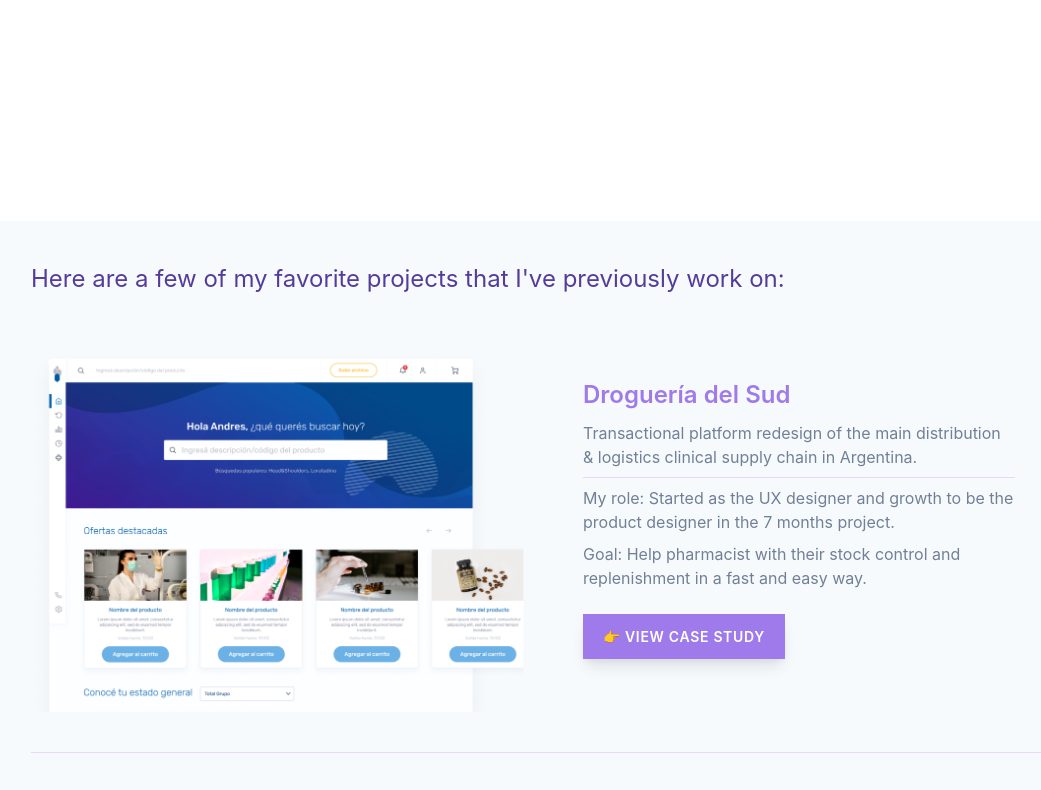
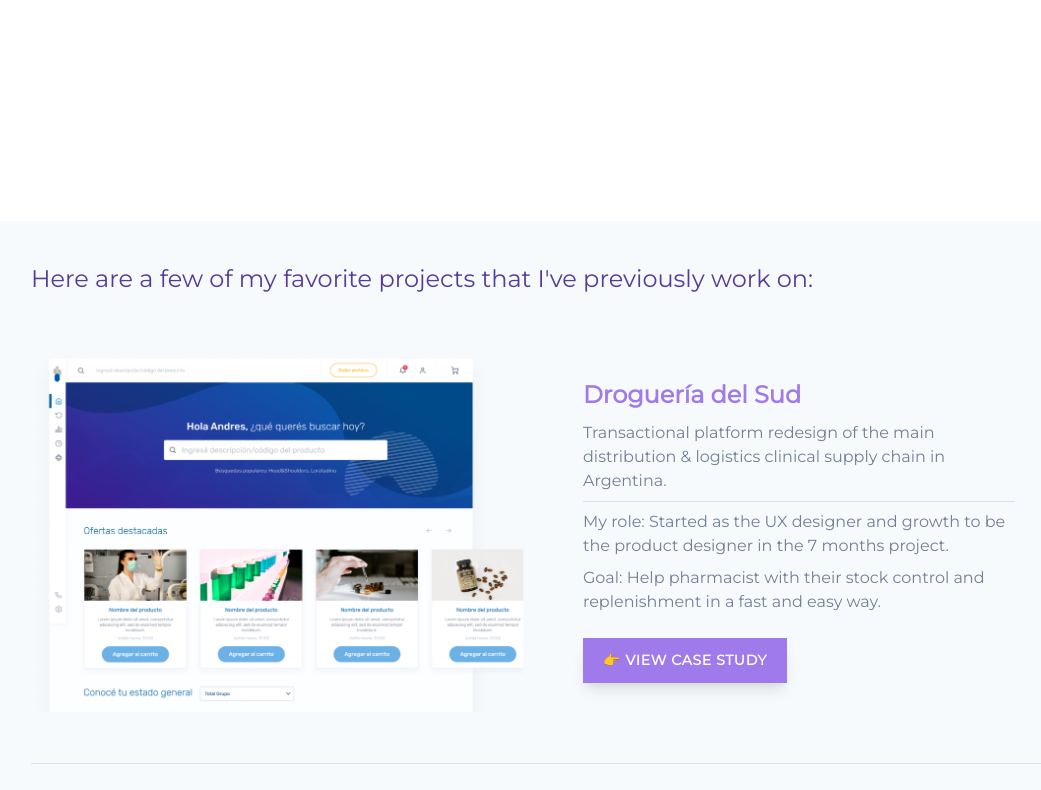
Before and after one commit to Yorbi12/yorbiMe, a website: page public/index.html in a window 1280 px wide. Shown: the part 579-1369 px from the top of the page, without its empty margins (97-1138 px from the left). Drawn offline with Linux system fonts and the light colour scheme.

Commit message:
corrección en fuente

```diff
--- a/public/index.html
+++ b/public/index.html
@@ -8,6 +8,11 @@
   <link href="images/yb_favicon.png" rel="apple-touch-icon">
   <link rel="stylesheet" href="./build/styles.css">
   <link href="https://cdn.remixicon.com/releases/v1.3.1/remixicon.css" rel="stylesheet">
+  <link href="https://fonts.googleapis.com/css?family=Montserrat&display=swap" rel="stylesheet">
+  <style>
+  body {
+    font-family: 'Montserrat', sans-serif;
+  }</style>
 </head>
 <body>
     <section class="h-screen flex flex-col justify-center">
```
